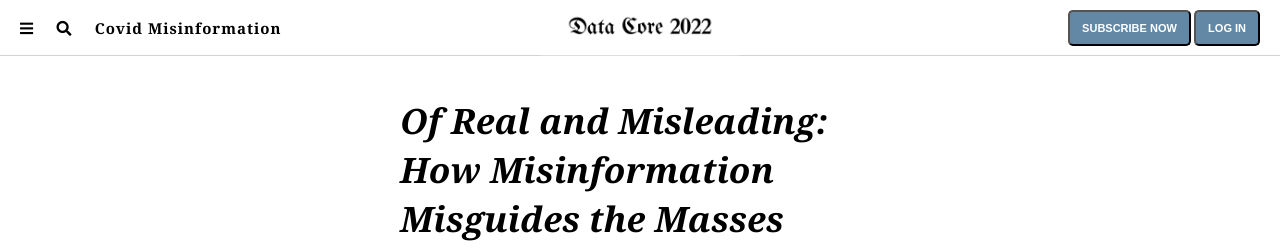
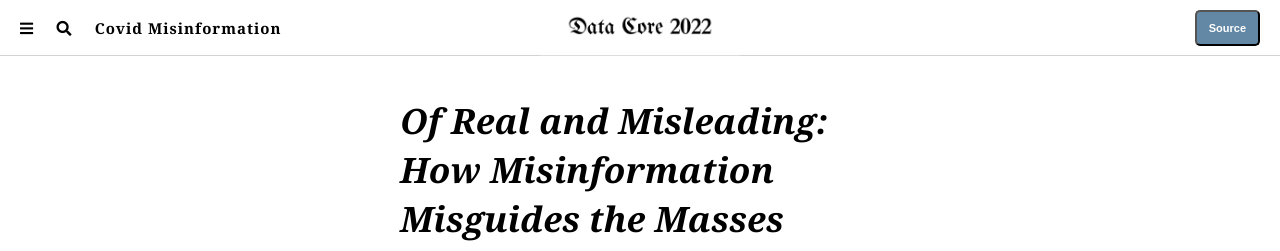
Before and after one commit to RitinDev/data-misinformation-project, a plain HTML site: page index.html in a window 1280 px wide. Shown: the top 251 px of the page. Drawn offline with Linux system fonts and the light colour scheme.

Commit message:
Update `index.html` to include Github Source

```diff
--- a/index.html
+++ b/index.html
@@ -25,8 +25,7 @@
         <li><a href="#"><img class="logo" src="assets/img/logo.png" alt="The New York Times logo"></a></li>
         <li class="nav__right">
           <ul>
-            <li><button class="btn-default">SUBSCRIBE NOW</button></li>
-            <li><button class="btn-default">LOG IN</button></li>
+            <li><a href="https://github.com/RitinDev/data-misinformation-project"><button class="btn-default">Source</button></a></li>
           </ul>
         </li>
       </ul>
```
